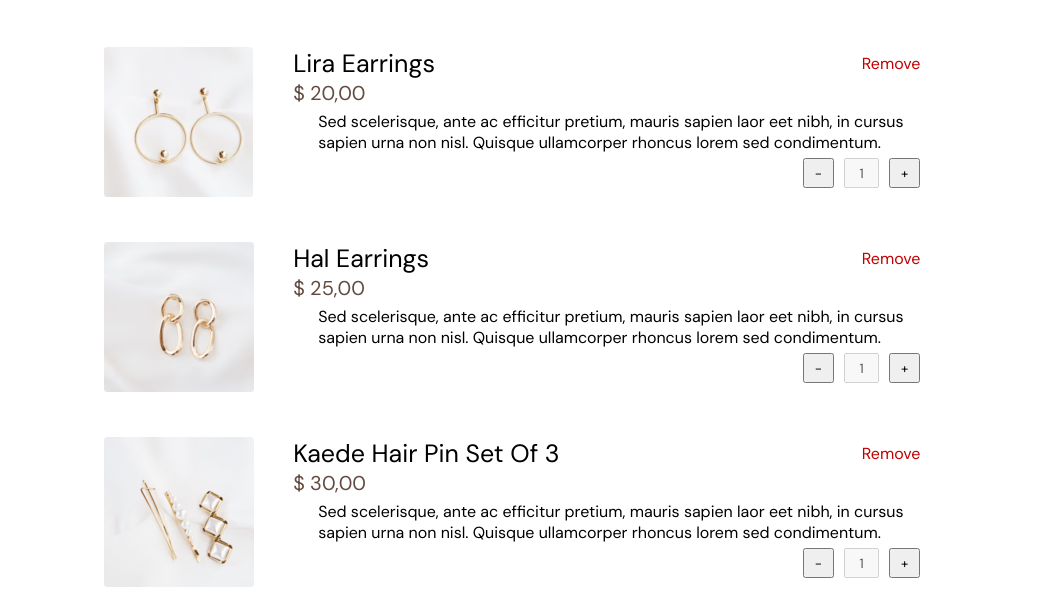
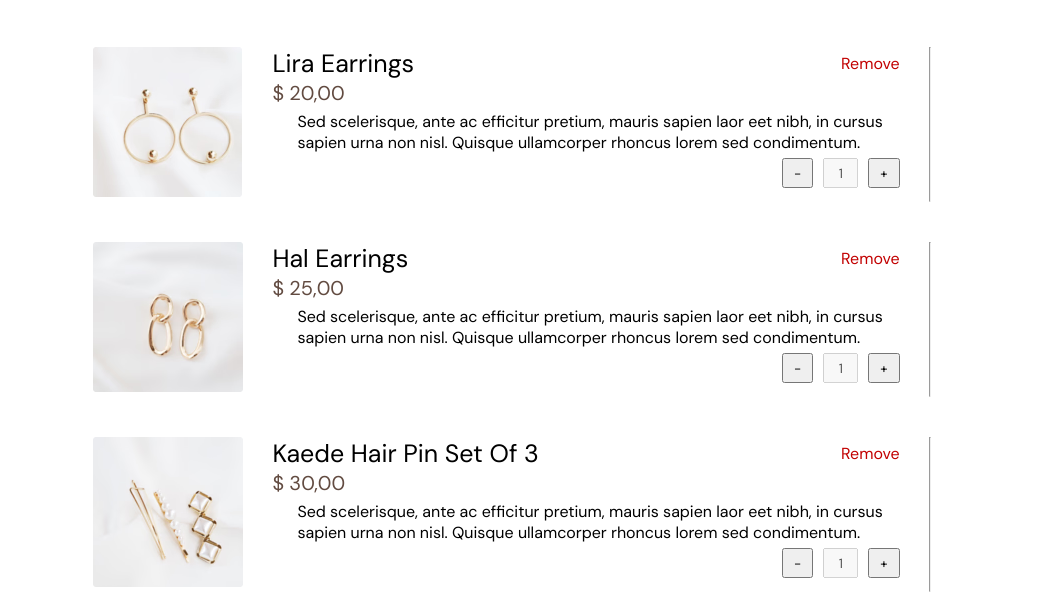
Before and after one commit to elkhailihamza/YouStore, a plain HTML site: page cart.html in a window 1280 px wide. Shown: the part 201-800 px from the top of the page, without its empty margins (128-1175 px from the left). Drawn offline with Linux system fonts and the light colour scheme; a web font is replaced by a local one.

Commit message:
added some lines <hr>

```diff
--- a/cart.html
+++ b/cart.html
@@ -104,6 +104,7 @@
                             <button class="plus">+</button>
                         </div>
                     </div>
+                    <hr>
                 </div>
                 <div class="main__cart-section__item-list__item removeParent">
                     <div class="main__cart-section__item-list__item__image">
@@ -126,6 +127,7 @@
                             <button class="plus">+</button>
                         </div>
                     </div>
+                    <hr>
                 </div>
                 <div class="main__cart-section__item-list__item removeParent">
                     <div class="main__cart-section__item-list__item__image">
@@ -149,12 +151,14 @@
                             <button class="plus">+</button>
                         </div>
                     </div>
+                    <hr>
                 </div>
             </div>
 
             <div class="main__cart-section__checkout-section">
                 <div class="main__cart-section__checkout-section__wrap">
-                    <p class="main__cart-section__checkout-section__wrap__amount">SubTotal: <span style="color: #624B41;"   >$<span id="total">75</span>,00</span></p>
+                    <p class="main__cart-section__checkout-section__wrap__amount">SubTotal: <span
+                            style="color: #624B41;">$<span id="total">75</span>,00</span></p>
                     <a href="payform.html" role="button" class="main__cart-section__checkout-section__wrap__button">
                         <p>Proceed To Checkout</p>
                         <svg width="25" height="9" viewBox="0 0 25 9" fill="none" xmlns="http://www.w3.org/2000/svg">
--- a/css/cart.css
+++ b/css/cart.css
@@ -421,6 +421,10 @@ body {
         display: none;
     }
 
+    hr {
+        display: none;
+    }
+
 }
 
 @media only screen and (max-width: 725px) {
```
